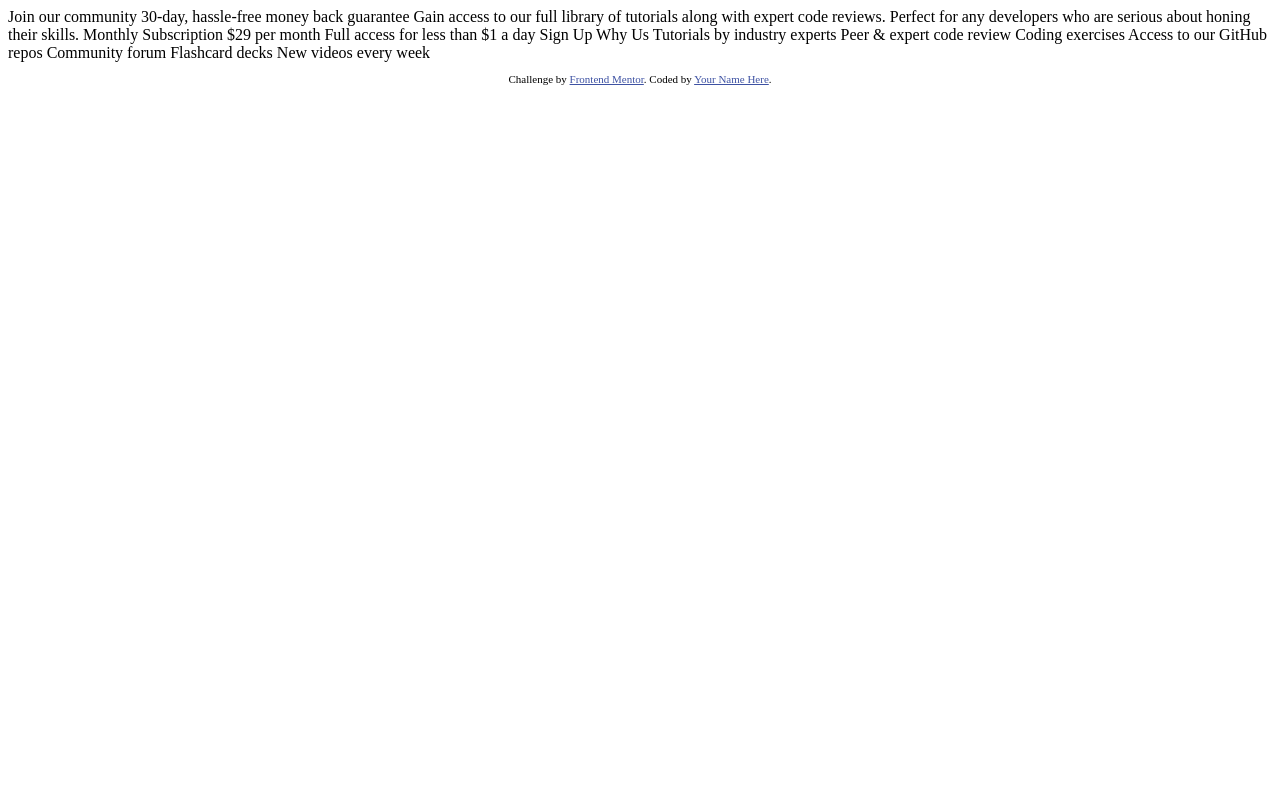
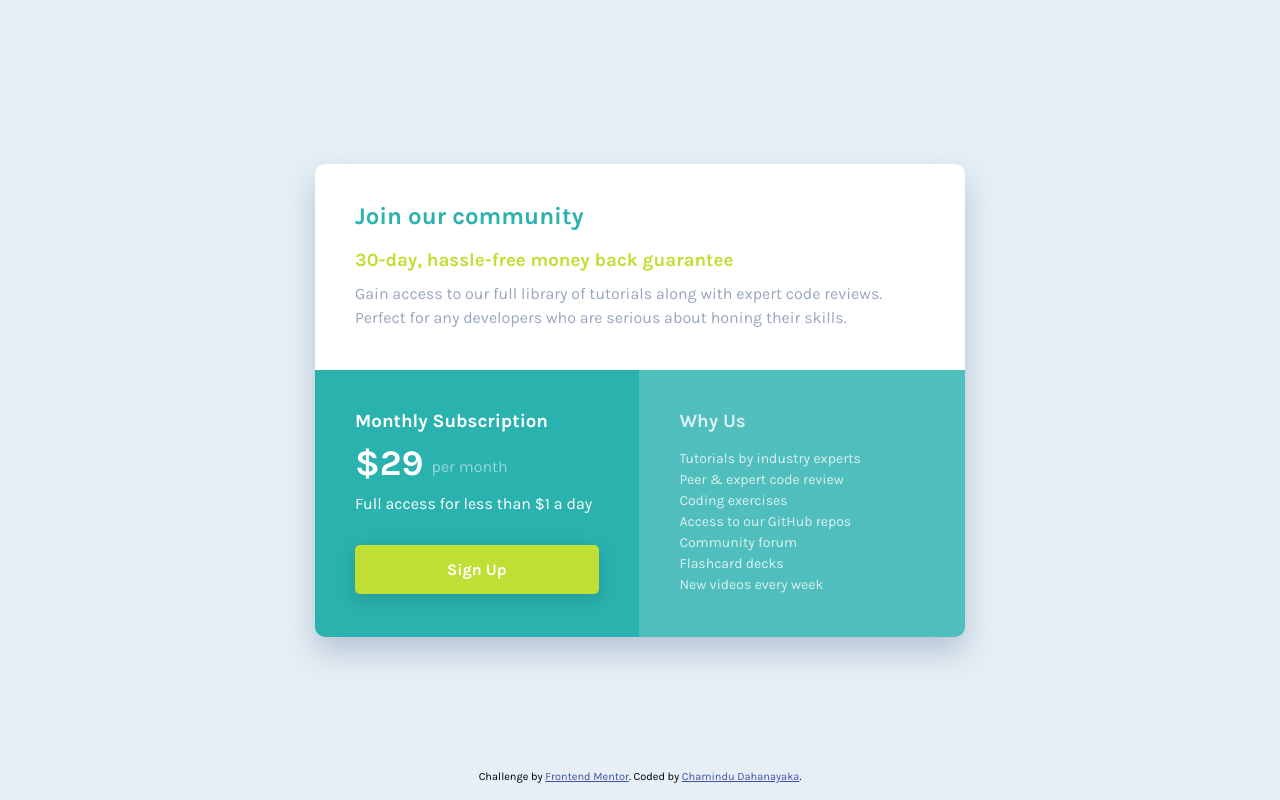
Before and after one commit to ChaminduD/single-price-grid-component, a plain HTML site: page index.html in a window 1280 px wide. Drawn offline with Linux system fonts and the light colour scheme.

Commit message:
Modified Files

```diff
--- a/index.html
+++ b/index.html
@@ -2,48 +2,206 @@
 <html lang="en">
 <head>
   <meta charset="UTF-8">
-  <meta name="viewport" content="width=device-width, initial-scale=1.0"> <!-- displays site properly based on user's device -->
+  <meta name="viewport" content="width=device-width, initial-scale=1.0">
 
   <link rel="icon" type="image/png" sizes="32x32" href="./images/favicon-32x32.png">
 
   <title>Frontend Mentor | Single Price Grid Component</title>
 
-  <!-- Feel free to remove these styles or customise in your own stylesheet 👍 -->
   <style>
-    .attribution { font-size: 11px; text-align: center; }
-    .attribution a { color: hsl(228, 45%, 44%); }
+    @import url('https://fonts.googleapis.com/css2?family=Karla:wght@400;700&display=swap');
+
+    *{
+      margin: 0;
+      padding: 0;
+      font-family: 'Karla', sans-serif;
+      box-sizing: border-box;
+    }
+    body{
+      background-color: hsl(204, 43%, 93%);
+    }
+    main{
+      min-height: 100vh;
+      display: flex;
+      align-items:center;
+      justify-content: center;
+    }
+    #grid{
+      width: 650px;
+      display: grid;
+      grid-template-areas: 'top top''left right';
+      box-shadow: 0px 15px 30px hsla(217, 22%, 67%, 0.61);
+      border-radius: 10px;
+    }
+    p, span{
+      font-size: 16px;
+    }
+    .box{
+      padding: 40px;
+    }
+    #section-1{
+      background-color: hsl(0, 0%, 100%);
+      color: hsl(218, 22%, 67%);
+      line-height: 24px;
+      grid-area: top;
+      border-radius: 10px 10px 0 0;
+    }
+    #section-1 h2{
+      color: hsl(179, 62%, 43%);
+    }
+    #section-1 h3{
+      color: hsl(71, 73%, 54%);
+      padding: 20px 0 10px;
+    }
+    #section-2{
+      background-color: hsl(179, 62%, 43%);
+      grid-area: left;
+      border-radius: 0 0 0 10px;
+    }
+    #section-2 h3{
+      color: hsl(0, 0%, 100%);
+      margin-bottom: 10px;
+    }
+    #section-2 p{
+      color: hsl(0, 0%, 100%);
+      padding-bottom: 10px;
+    }
+    #price{
+      font-weight: 700;
+      font-size: 36px;
+      color: hsl(0, 0%, 100%);
+    }
+    span{
+      color: hsla(0, 0%, 100%, 0.5);
+    }
+    #month{
+      position: absolute;
+      margin-top: 15px;
+      margin-left: 8px;
+    }
+    button{
+      background-color: hsl(71, 73%, 54%);
+      color: hsl(0, 0%, 100%);
+      border: none;
+      padding: 15px 92px;
+      margin-top: 22px;
+      border-radius: 5px;
+      font-size: 16px;
+      font-weight: 700;
+      box-shadow: 0px 5px 20px hsla(0, 0%, 0%, 0.15);
+      transition: background-color 0.3s ease;
+    }
+    button:hover {
+      background-color: hsl(71, 75%, 40%);
+    }
+    #section-3{
+      background-color: hsla(179, 62%, 43%, 0.8);
+      color: hsla(0, 0%, 100%, 0.8);
+      grid-area: right;
+      border-radius: 0 0 10px 0;
+    }
+    #section-3 ul{
+      padding-top: 18px;
+      list-style: none;
+      font-size: 14px;
+      width: 220px;
+    }
+    #section-3 ul li{
+      padding-bottom: 4px;
+    }
+    .attribution{
+      font-size: 11px;
+      text-align: center;
+    }
+    .attribution a{
+      color: hsl(228, 45%, 44%);
+    }
+    footer{
+      margin-top: -30px;
+    }
+
+    @media only screen and (max-width: 735px){
+      body{
+        height: auto;
+        width: auto;
+      }
+      #grid{
+        margin: 60px 28px;
+        grid-template-areas: 'top''left''right';
+        border-radius: 5px;
+      }
+      .box{
+        padding: 25px;
+      }
+      p{
+        font-size: 14px;
+      }
+      #section-1{
+        border-radius: 5px 5px 0 0;
+      }
+      #section-1 h2{
+        font-size: 21px;
+      }
+      #section-1 h3{
+        font-size: 16px;
+      }
+      #section-2{
+        border-radius: 0 0;
+      }
+      #section-3{
+        border-radius: 0 0 5px 5px;
+      }
+      #section-2 p{
+        font-size: 16px;
+      }
+      button{
+        padding: 15px 104px;
+      }
+    }
   </style>
 </head>
 <body>
-  Join our community
+  <main>
+    <section id="grid">
+      <section class="box" id="section-1">
+        <h2>Join our community</h2>
 
-  30-day, hassle-free money back guarantee
+        <h3>30-day, hassle-free money back guarantee</h3>
 
-  Gain access to our full library of tutorials along with expert code reviews.
-  Perfect for any developers who are serious about honing their skills.
+        <p>Gain access to our full library of tutorials along with expert code reviews.
+        Perfect for any developers who are serious about honing their skills.</p>
+      </section>
 
-  Monthly Subscription
+      <section class="box" id="section-2">
+        <h3>Monthly Subscription</h3>
 
-  &dollar;29 per month
+        <p><span id="price">&dollar;29 </span> <span id="month">per month</span></p>
 
-  Full access for less than &dollar;1 a day
+        <p>Full access for less than &dollar;1 a day</p>
 
-  Sign Up
+        <button>Sign Up</button>
+      </section>
 
-  Why Us
+      <section class="box" id="section-3">
+        <h3>Why Us</h3>
 
-  Tutorials by industry experts
-  Peer &amp; expert code review
-  Coding exercises
-  Access to our GitHub repos
-  Community forum
-  Flashcard decks
-  New videos every week
+        <ul>
+          <li>Tutorials by industry experts</li>
+          <li>Peer &amp; expert code review</li>
+          <li>Coding exercises</li>
+          <li>Access to our GitHub repos</li>
+          <li>Community forum</li>
+          <li>Flashcard decks</li>
+          <li>New videos every week</li>
+        </ul>
+      </section>
+    </section>
+  </main>
 
   <footer>
     <p class="attribution">
       Challenge by <a href="https://www.frontendmentor.io?ref=challenge" target="_blank">Frontend Mentor</a>.
-      Coded by <a href="#">Your Name Here</a>.
+      Coded by <a href="https://www.linkedin.com/in/chamindudahanayaka/">Chamindu Dahanayaka</a>.
     </p>
   </footer>
 </body>
```
Also changed, not shown: screenshot.jpeg (added), 3 other files.
